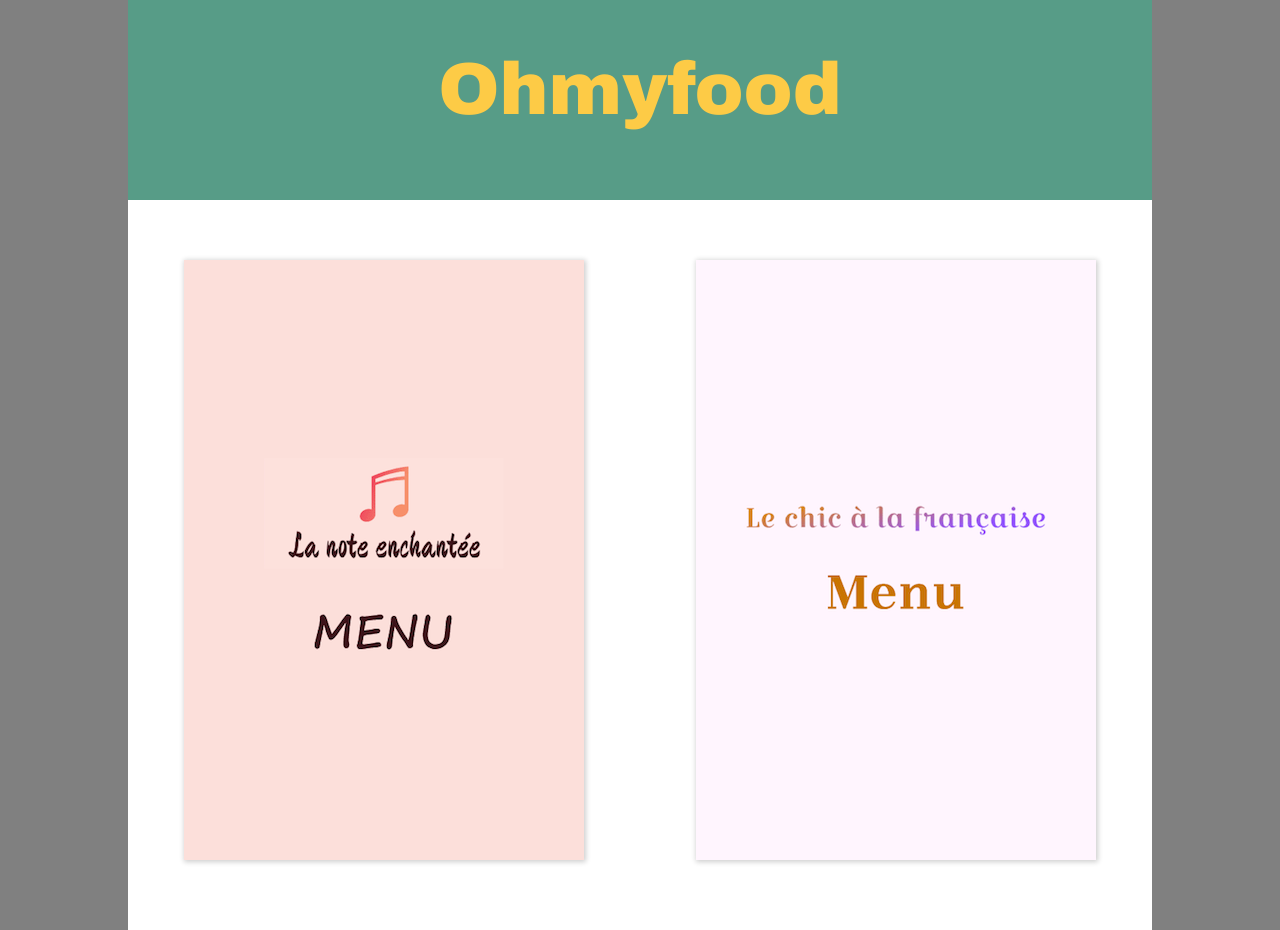
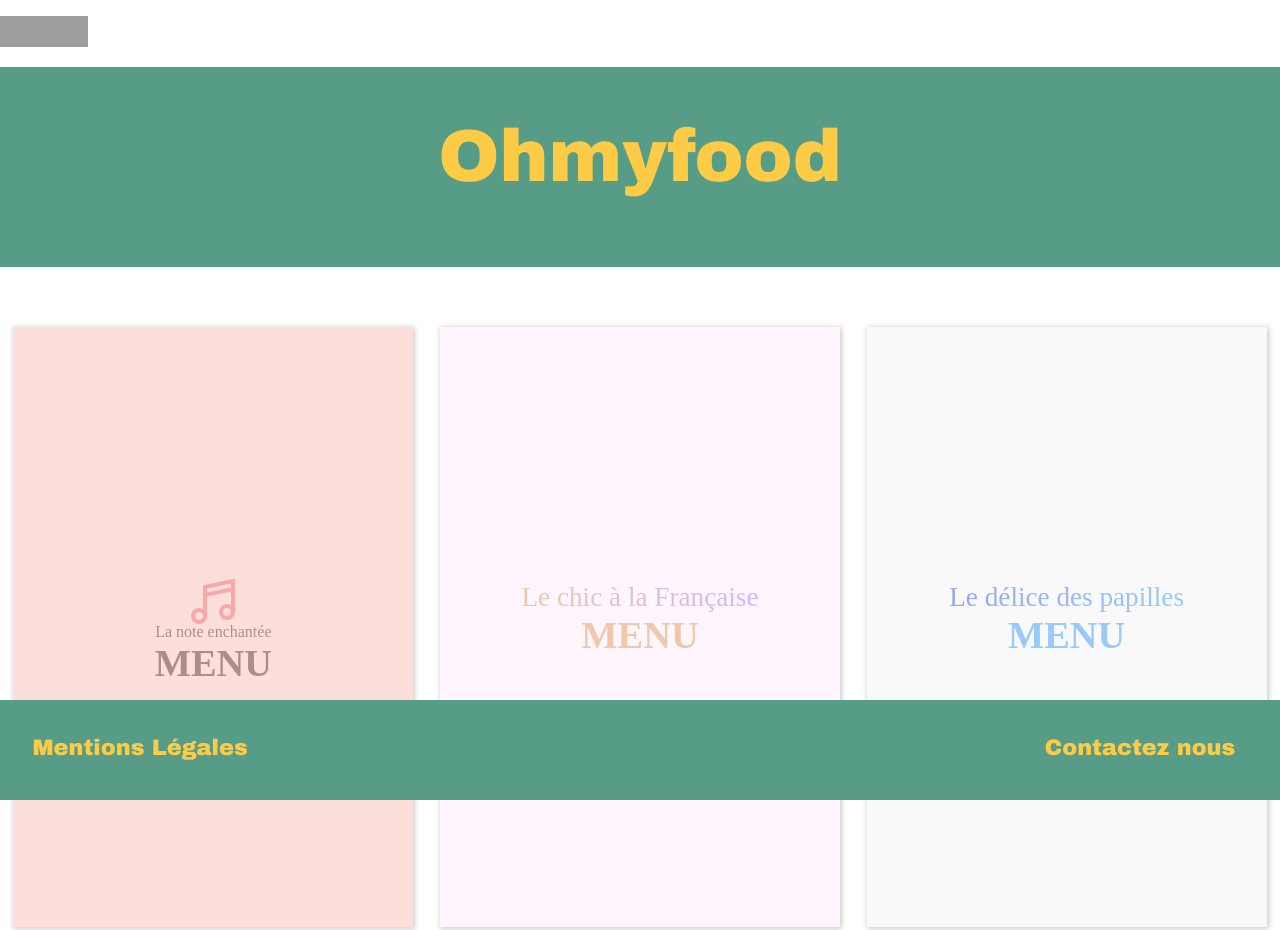
Before and after one commit to tbara29/Projet_3, a website: page index.html in a window 1280 px wide. Shown: the top 930 px of the page. Drawn offline with Linux system fonts and the light colour scheme; grey boxes are pictures that could not be loaded.

Commit message:
ré-édition menu avec text , dégradé.

```diff
--- a/design/style.css
+++ /dev/null
@@ -1,7 +0,0 @@
-#title{
-    background: #579c87;
-
-}
-
-.header_footer_txtcolor{
-    color: #fdcb4
--- a/index.html
+++ b/index.html
@@ -1,5 +1,5 @@
 <!DOCTYPE html>
-<html>
+<html lang="fr">
   <head>
     <meta charset="UTF-8" />
     <meta name="viewport" content="width=device-width, initial-scale=1.0" />
@@ -8,7 +8,18 @@
     <title>Ohmyfood!</title>
   </head>
   <body>
+    <div id="page">
     <header>
+      <p>
+        <a href="http://jigsaw.w3.org/css-validator/check/referer">
+          <img
+            style="border: 0; width: 88px; height: 31px;"
+            src="http://jigsaw.w3.org/css-validator/images/vcss-blue"
+            alt="CSS Valide !"
+          />
+        </a>
+      </p>
+
       <div id="title">
         <div>
           <h1>Ohmyfood</h1>
@@ -17,27 +28,42 @@
     </header>
     <div id="contenair">
       <section id="menu1">
-        <div>
-          <a href="menu1.html"><img src="images/menu1.png" alt="menu_1"/></a>
-        </div>
+        <a href="menu1.html"
+          ><div id="menu1_icone_musik">
+            <img src="images/icons8-notes.png" alt="Icone note de musique" />
+          </div>
+          <div class="fonts_menu1">
+            <p>La note enchantée</p>
+            <h2>MENU</h2>
+          </div></a
+        >
       </section>
 
       <section id="menu2">
-        <div>
-          <a href="menu2.html"><img src="images/menu2.png" alt="menu_2"/></a>
-        </div>
+        <a href="menu2.html"
+          ><div class="fonts_menu1">
+            <p class="degradé">Le chic à la Française</p>
+            <h2>MENU</h2>
+          </div></a
+        >
       </section>
 
       <section id="menu3">
-        <div>
-          <a href="menu3.html"><img src="images/menu3.png" alt="menu_3"/></a>
-        </div>
+        <a href="menu3.html"
+          ><div class="fonts_menu1">
+            <p class="degradé_3">Le délice des papilles</p>
+            <h2>MENU</h2>
+          </div></a
+        >
       </section>
 
       <section id="menu4">
-        <div>
-          <a href="menu4.html"><img src="images/menu4.png" alt="menu_4"/></a>
-        </div>
+        <a href="menu4.html"
+          ><div class="fonts_menu1">
+            <p class="degradé_4">La palette du goût</p>
+            <h2>MENU</h2>
+          </div></a
+        >
       </section>
     </div>
 
@@ -61,5 +87,6 @@
         </div>
       </div>
     </footer>
+  </div>
   </body>
 </html>
--- a/sass/main.scss
+++ b/sass/main.scss
@@ -1,15 +1,17 @@
 @import "../utils/variables";
 
-html {
-    background-color: grey;
+
+
+body {
+
+    margin: auto;
+    background-color: #fff;
+    margin-bottom: 200px;
+
 }
 
-body {
-    width: 80%;
-    max-width: 1024px;
-    min-width: 740px;
-    margin: auto;
-    background-color: #fff;
+#page {
+    max-width: 100%;
 }
 
 #title {
@@ -28,7 +30,8 @@ body {
 
 #contenair {
 
-        div img {
+        a{
+            opacity: 0.4;
             -webkit-transform: scale(1);
             transform: scale(1);
             -webkit-transition: .3s ease-in-out;
@@ -37,16 +40,56 @@ body {
 
         }
 
-        div:hover img {
+        #menu1:hover a{
             -webkit-transform: scale(1.1);
             transform: scale(1.1);
+            opacity: 1;
+
+
+        }
+        #menu2:hover a{
+            -webkit-transform: scale(1.1);
+            transform: scale(1.1);
+            opacity: 1;
+
+
+        }
+        #menu3:hover a{
+            -webkit-transform: scale(1.1);
+            transform: scale(1.1);
+            opacity: 1;
+
+
+        }
+        #menu4:hover a{
+            -webkit-transform: scale(1.1);
+            transform: scale(1.1);
+            opacity: 1;
 
 
         }
     }
 
+#menu1 a, #menu2 a, #menu3 a, #menu4 a{
+    text-decoration: none;
+    width: 100%;
+    height: 100%;
+    display: flex;
+    flex-direction: column;
+    align-items: center;
+    justify-content: center;
+}
+
 
 #menu1 {
+    background-color: $firstmenu_color;
+   a, h2{
+       color: #3d1319 ;
+       margin: 0;
+       padding: 0;
+
+   }
+
     @include boxmenu_position;
 
     box-shadow: $boxshadow;
@@ -68,21 +111,67 @@ h2 {
 }
 
 #menu2 {
+    background-color: #fff5fe;
+    h2{
+        color: #d8852e;
+    }
+
     @include boxmenu_position;
 
     box-shadow: $boxshadow;
 }
+.degradé{
+
+    font-size: 1.7em;
+    background-image: linear-gradient(to right, rgb(216,133,46) 0%,rgb(144,91,253) 100%);
+    background: -webkit-linear-gradient();
+    -webkit-background-clip: text;
+    -webkit-background-clip: text;
+    -moz-background-clip: text;
+    background-clip: text;
+    color: transparent;
+}
 
 #menu3 {
+    background-color: #f9f9f9;
+   h2{
+       color: #0887fb;
+   }
     @include boxmenu_position;
 
     box-shadow: $boxshadow;
 }
+.degradé_3{
+
+    font-size: 1.7em;
+    background-image: linear-gradient(to right, #0431df 0%,#0887fb 100%);
+    background: -webkit-linear-gradient();
+    -webkit-background-clip: text;
+    -webkit-background-clip: text;
+    -moz-background-clip: text;
+    background-clip: text;
+    color: transparent;
+}
 
 #menu4 {
+    background-color: #fdfffd;
+    h2{
+        color: #72bf56;
+    }
     @include boxmenu_position;
 
     box-shadow: $boxshadow;
+}
+.degradé_4{
+
+    font-size: 1.7em;
+    background-image: linear-gradient(to right, #3d9339 0%,#bfff7e 100%);
+    background: -webkit-linear-gradient();
+    -webkit-background-clip: text;
+    -webkit-background-clip: text;
+    -moz-background-clip: text;
+    background-clip: text;
+    color: transparent;
 }
 #menu1, #menu2, #menu3, #menu4{
     overflow: hidden;
@@ -105,7 +194,7 @@ h2 {
 
 .txt_position:hover {
     animation: wiggle 0.4s ease-in-out;
-    animation-iteration-count: 1;
+    animation-iteration-count: infinite;
 }
 
 @keyframes wiggle {
@@ -157,7 +246,7 @@ h2 {
 
 .ctct_position:hover {
     animation: wiggle 0.4s ease;
-    animation-iteration-count: 1;
+    animation-iteration-count: infinite;
 }
 
 @keyframes wiggle {
@@ -279,6 +368,52 @@ header, footer {
     height: 60px;
 }
 
+.fonts_menu1 h2{
+
+    color: #3d1319;
+    text-decoration: none;
+
+}
+
+.fonts_menu1{
+    p{
+
+        margin: 0;
+    }
+    h2{
+        margin: 0;
+        font-size: 2.4rem;
+    }
+    display: flex;
+    flex-direction: column;
+    align-items: center;
+    margin-top: -15px;
+
+
+}
+
+.fonts_menu1, h2, p{
+    font-family: 'Segoe print';
+}
+
+#menu1_icone_musik{
+   padding: 0;
+   z-index: 10;
+
+
+}
+
+#footer {
+    height: 100px;
+    width: 100%;
+    background: $headfoot_color;
+    margin-top: 50px;
+    position: fixed;
+    bottom: 0;
+    left: 0;
+    right: 0;
+}
+
 @media all and (max-width: 1024px){
 
 
--- a/sass/menu1.scss
+++ b/sass/menu1.scss
@@ -249,7 +249,7 @@ p {
 
 .txt_position:hover {
     animation: wiggle 0.4s ease-in-out;
-    animation-iteration-count: 1;
+    animation-iteration-count: infinite;
 }
 
 @keyframes wiggle {
@@ -276,7 +276,7 @@ p {
 
 .ctct_position:hover {
     animation: wiggle 0.4s ease;
-    animation-iteration-count: 1;
+    animation-iteration-count: infinite;
 }
 
 header, footer {
--- a/utils/_variables.scss
+++ b/utils/_variables.scss
@@ -36,6 +36,6 @@ $police_menu1: "Comic Sans MS", arial;
 }
 
 @mixin font_color_menu1 {
-    font-family: 'segoe print';
+    font-family: 'segoe print', 'bradley hand bold';
     color: #3d1319;
 }
```
Also changed, not shown: images/icons8-notes.png (added), sass/main.css, sass/main.min.css, sass/menu1.css, sass/menu1.min.css.
